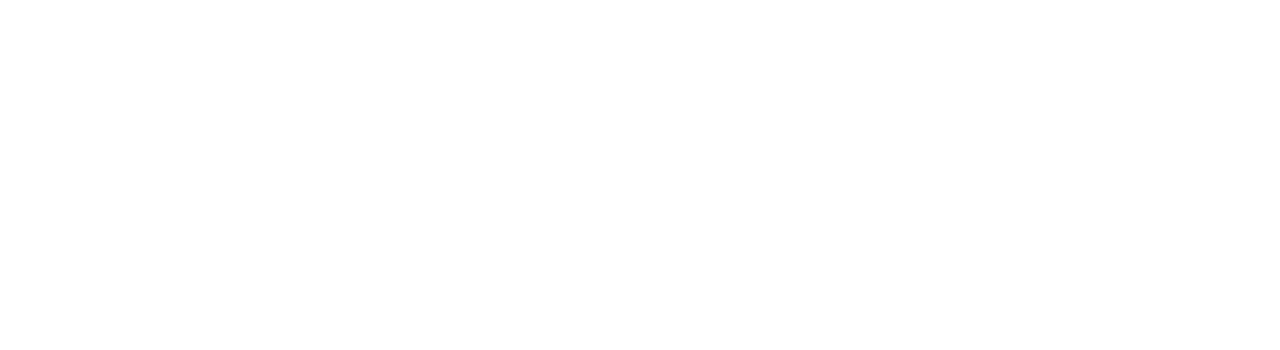
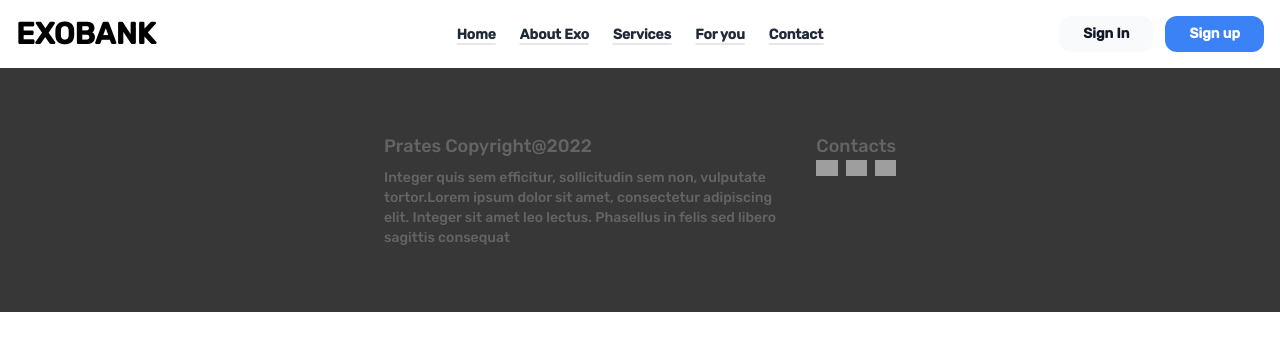
Before and after one commit to vinicius-prates/sandbox, a React (Vite) app: page /cards in a window 1280 px wide. Before the commit this address had no page. Shown: the top 350 px of the page. Built offline with nearby package versions, Linux system fonts and the light colour scheme; grey boxes are pictures that could not be loaded.

Commit message:
added CardsPage to the project

```diff
--- a/src/Routes.jsx
+++ b/src/Routes.jsx
@@ -1,5 +1,6 @@
 import { Route, Routes } from "react-router-dom"
 import App from "./App"
+import { CardsPage } from "./pages/CardsPage"
 import { LoginPage } from "./pages/LoginPage"
 import { RegisterPage } from "./pages/RegisterPage"
 
@@ -10,7 +11,7 @@
             <Route path="/" element={<App/>}/>
             <Route path="login" element={<LoginPage/>}/>
             <Route path="register" element={<RegisterPage/>}/>
-
+            <Route path="cards" element={<CardsPage/>}/>
 
 
         </Routes>
--- a/src/components/ForYou.jsx
+++ b/src/components/ForYou.jsx
@@ -13,8 +13,8 @@
             <p className="text-white  lg:text-left font-bold tracking-wide text-bs ">Integer quis sem efficitur,
                   sollicitudin sem non, vulputate tortor.Lorem ipsum dolor sit amet, consectetur adipiscing elit. Integer sit amet leo lectus.
                  Phasellus in felis sed libero sagittis consequat.</p>
-            <a className="text-white   text-center border-white border-b-2 w-[50%] text-lg self-center lg:self-start lg:text-left lg:w-[32.5%]"
-                href=''>See Card Options </a>
+            <Link to="/cards" className="text-white   text-center border-white border-b-2 w-[50%] text-lg self-center lg:self-start lg:text-left lg:w-[32.5%]"
+                href=''>See Card Options </Link>
             </div>
             <img src={Cartoes} className="w-96 p-4 lg:w-[30%]   "></img>
 
--- /dev/null
+++ b/src/pages/CardsPage.jsx
@@ -0,0 +1,13 @@
+import '../App.css';
+import { Link } from 'react-router-dom'
+import { NavBar } from '../components/NavBar';
+import { Footer } from '../components/Footer';
+
+export const CardsPage = () => {
+    return(
+        <>
+        <NavBar/>
+        <Footer/>
+        </>
+    )
+}
```
